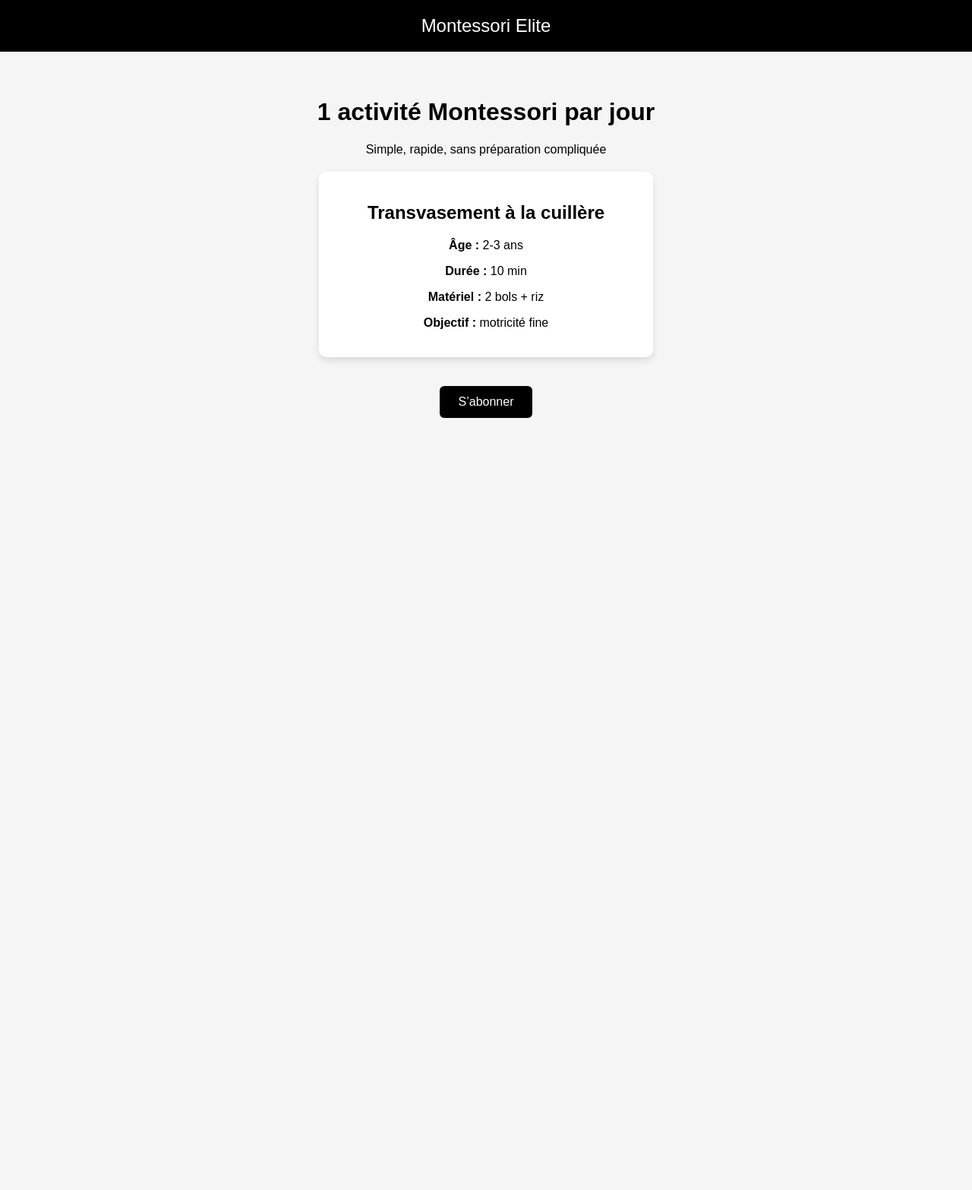
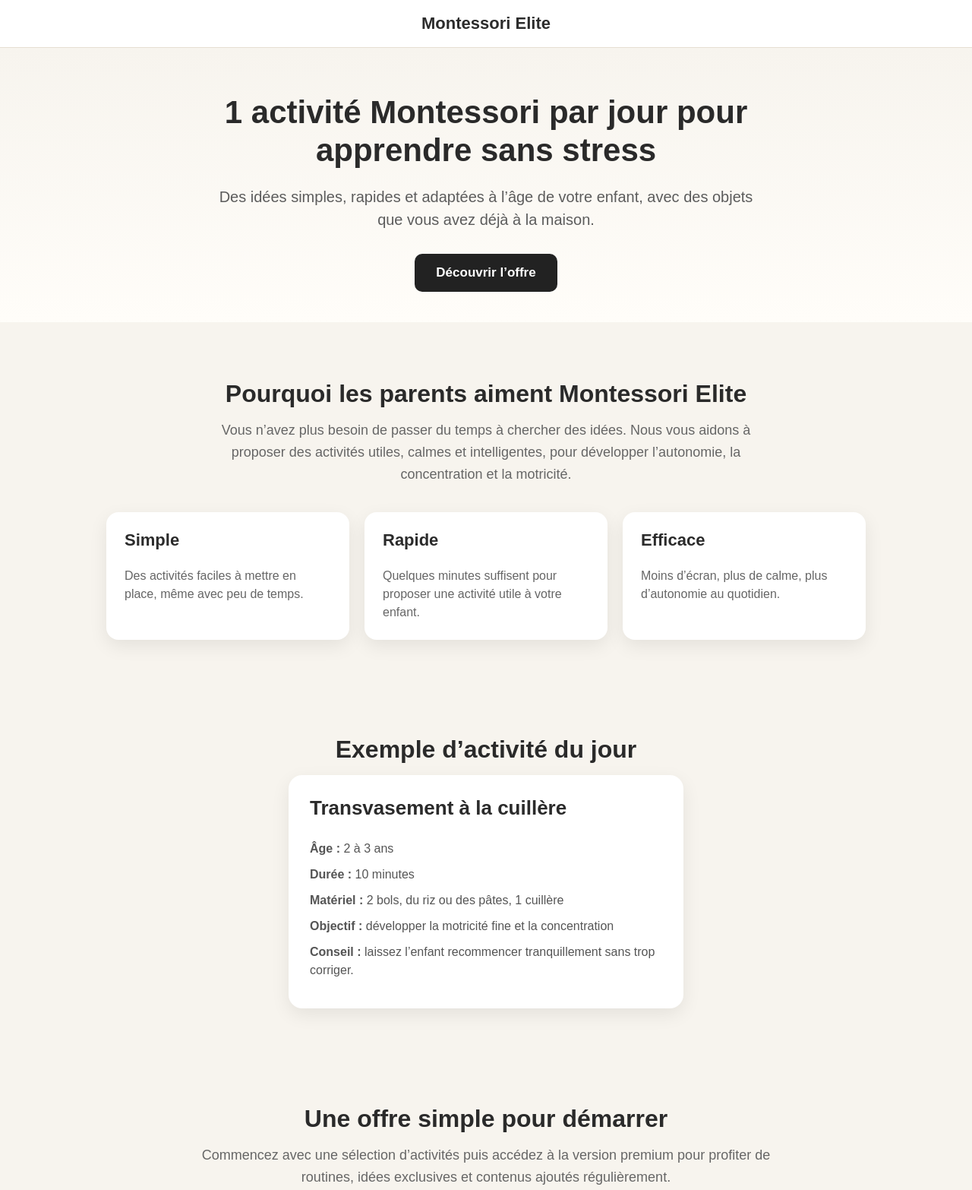
Before and after one commit to Tony-createur/montessori-elite, a plain HTML site: page index.html in a window 1280 px wide. Shown: the top 1566 px of the page at 76% size. Before the commit the page ends 800 px from the top, so only its background shows below. Drawn offline with Linux system fonts and the light colour scheme.

Commit message:
Update index.html

```diff
--- a/index.html
+++ b/index.html
@@ -4,66 +4,267 @@
   <meta charset="UTF-8">
   <title>Montessori Elite</title>
   <meta name="viewport" content="width=device-width, initial-scale=1.0">
+  <meta name="description" content="1 activité Montessori simple par jour pour aider votre enfant à apprendre, se concentrer et gagner en autonomie.">
   <style>
+    * {
+      box-sizing: border-box;
+    }
+
     body {
-      font-family: Arial;
       margin: 0;
-      background: #f5f5f5;
+      font-family: Arial, Helvetica, sans-serif;
+      background: #f7f4ee;
+      color: #222;
       text-align: center;
     }
+
     header {
-      background: black;
+      background: #ffffff;
+      border-bottom: 1px solid #e6dfd2;
+      padding: 18px 20px;
+      font-size: 22px;
+      font-weight: bold;
+      color: #2c2c2c;
+    }
+
+    .hero {
+      padding: 60px 20px 40px;
+      background: linear-gradient(to bottom, #f7f4ee, #fffdf9);
+    }
+
+    .hero h1 {
+      font-size: 42px;
+      line-height: 1.2;
+      max-width: 800px;
+      margin: 0 auto 20px;
+      color: #2a2a2a;
+    }
+
+    .hero p {
+      font-size: 20px;
+      color: #5c5c5c;
+      max-width: 720px;
+      margin: 0 auto 30px;
+      line-height: 1.5;
+    }
+
+    .cta {
+      display: inline-block;
+      background: #222;
       color: white;
-      padding: 20px;
-      font-size: 24px;
+      padding: 15px 28px;
+      border-radius: 10px;
+      text-decoration: none;
+      font-size: 17px;
+      font-weight: bold;
     }
-    .container {
-      padding: 40px;
+
+    .section {
+      padding: 50px 20px;
     }
+
+    .section-title {
+      font-size: 32px;
+      margin-bottom: 15px;
+      color: #2a2a2a;
+    }
+
+    .section-text {
+      max-width: 760px;
+      margin: 0 auto 35px;
+      color: #666;
+      font-size: 18px;
+      line-height: 1.6;
+    }
+
+    .grid {
+      display: grid;
+      grid-template-columns: repeat(auto-fit, minmax(260px, 1fr));
+      gap: 20px;
+      max-width: 1000px;
+      margin: 0 auto;
+    }
+
     .card {
       background: white;
-      padding: 20px;
-      margin: 20px auto;
-      max-width: 400px;
+      padding: 24px;
+      border-radius: 16px;
+      box-shadow: 0 8px 24px rgba(0,0,0,0.08);
+      text-align: left;
+    }
+
+    .card h3 {
+      margin-top: 0;
+      color: #2b2b2b;
+      font-size: 22px;
+    }
+
+    .card p {
+      color: #666;
+      line-height: 1.5;
+      margin-bottom: 0;
+    }
+
+    .activity-box {
+      max-width: 520px;
+      margin: 0 auto;
+      background: white;
+      padding: 28px;
+      border-radius: 18px;
+      box-shadow: 0 8px 24px rgba(0,0,0,0.08);
+      text-align: left;
+    }
+
+    .activity-box h3 {
+      margin-top: 0;
+      font-size: 26px;
+      color: #2b2b2b;
+    }
+
+    .activity-box p {
+      margin: 10px 0;
+      color: #555;
+      line-height: 1.5;
+    }
+
+    .price {
+      background: #222;
+      color: white;
+      border-radius: 20px;
+      max-width: 480px;
+      margin: 0 auto;
+      padding: 35px 25px;
+    }
+
+    .price h3 {
+      margin-top: 0;
+      font-size: 30px;
+    }
+
+    .price .amount {
+      font-size: 42px;
+      font-weight: bold;
+      margin: 15px 0;
+    }
+
+    .price ul {
+      list-style: none;
+      padding: 0;
+      margin: 25px 0;
+      text-align: left;
+    }
+
+    .price li {
+      margin-bottom: 12px;
+      font-size: 17px;
+    }
+
+    .price a {
+      display: inline-block;
+      background: white;
+      color: #222;
+      padding: 14px 24px;
       border-radius: 10px;
-      box-shadow: 0 5px 10px rgba(0,0,0,0.1);
+      text-decoration: none;
+      font-weight: bold;
+      margin-top: 10px;
     }
-    button {
-      background: black;
-      color: white;
-      padding: 12px 25px;
-      border: none;
-      border-radius: 6px;
-      font-size: 16px;
-      cursor: pointer;
+
+    .footer {
+      padding: 35px 20px;
+      color: #777;
+      font-size: 15px;
+      background: #fff;
+      border-top: 1px solid #e6dfd2;
+    }
+
+    @media (max-width: 600px) {
+      .hero h1 {
+        font-size: 30px;
+      }
+
+      .hero p {
+        font-size: 17px;
+      }
+
+      .section-title {
+        font-size: 26px;
+      }
     }
   </style>
 </head>
-
 <body>
 
-<header>
-  Montessori Elite
-</header>
+  <header>Montessori Elite</header>
 
-<div class="container">
+  <section class="hero">
+    <h1>1 activité Montessori par jour pour apprendre sans stress</h1>
+    <p>
+      Des idées simples, rapides et adaptées à l’âge de votre enfant,
+      avec des objets que vous avez déjà à la maison.
+    </p>
+    <a class="cta" href="#offre">Découvrir l’offre</a>
+  </section>
 
-  <h1>1 activité Montessori par jour</h1>
-  <p>Simple, rapide, sans préparation compliquée</p>
+  <section class="section">
+    <h2 class="section-title">Pourquoi les parents aiment Montessori Elite</h2>
+    <p class="section-text">
+      Vous n’avez plus besoin de passer du temps à chercher des idées.
+      Nous vous aidons à proposer des activités utiles, calmes et intelligentes,
+      pour développer l’autonomie, la concentration et la motricité.
+    </p>
 
-  <div class="card">
-    <h2>Transvasement à la cuillère</h2>
-    <p><b>Âge :</b> 2-3 ans</p>
-    <p><b>Durée :</b> 10 min</p>
-    <p><b>Matériel :</b> 2 bols + riz</p>
-    <p><b>Objectif :</b> motricité fine</p>
+    <div class="grid">
+      <div class="card">
+        <h3>Simple</h3>
+        <p>Des activités faciles à mettre en place, même avec peu de temps.</p>
+      </div>
+      <div class="card">
+        <h3>Rapide</h3>
+        <p>Quelques minutes suffisent pour proposer une activité utile à votre enfant.</p>
+      </div>
+      <div class="card">
+        <h3>Efficace</h3>
+        <p>Moins d’écran, plus de calme, plus d’autonomie au quotidien.</p>
+      </div>
+    </div>
+  </section>
+
+  <section class="section">
+    <h2 class="section-title">Exemple d’activité du jour</h2>
+    <div class="activity-box">
+      <h3>Transvasement à la cuillère</h3>
+      <p><strong>Âge :</strong> 2 à 3 ans</p>
+      <p><strong>Durée :</strong> 10 minutes</p>
+      <p><strong>Matériel :</strong> 2 bols, du riz ou des pâtes, 1 cuillère</p>
+      <p><strong>Objectif :</strong> développer la motricité fine et la concentration</p>
+      <p><strong>Conseil :</strong> laissez l’enfant recommencer tranquillement sans trop corriger.</p>
+    </div>
+  </section>
+
+  <section class="section" id="offre">
+    <h2 class="section-title">Une offre simple pour démarrer</h2>
+    <p class="section-text">
+      Commencez avec une sélection d’activités puis accédez à la version premium
+      pour profiter de routines, idées exclusives et contenus ajoutés régulièrement.
+    </p>
+
+    <div class="price">
+      <h3>Montessori Elite Premium</h3>
+      <div class="amount">5,99€ / mois</div>
+      <ul>
+        <li>✔ Activités adaptées à l’âge</li>
+        <li>✔ Idées simples à faire à la maison</li>
+        <li>✔ Routines du matin et du soir</li>
+        <li>✔ Contenus ajoutés régulièrement</li>
+      </ul>
+      <a href="#">S’abonner bientôt</a>
+    </div>
+  </section>
+
+  <div class="footer">
+    Montessori Elite — Des activités simples pour aider votre enfant à grandir avec plaisir.
   </div>
-
-  <br>
-
-  <button>S’abonner</button>
-
-</div>
 
 </body>
 </html>
```
